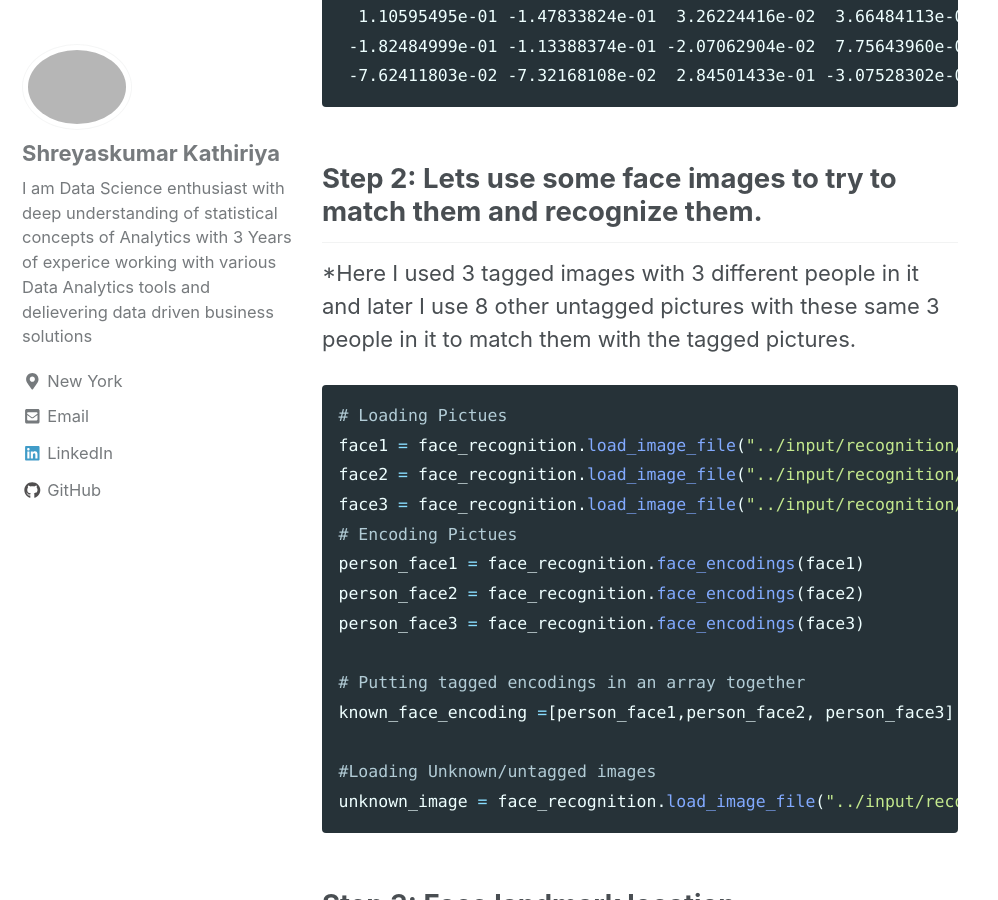
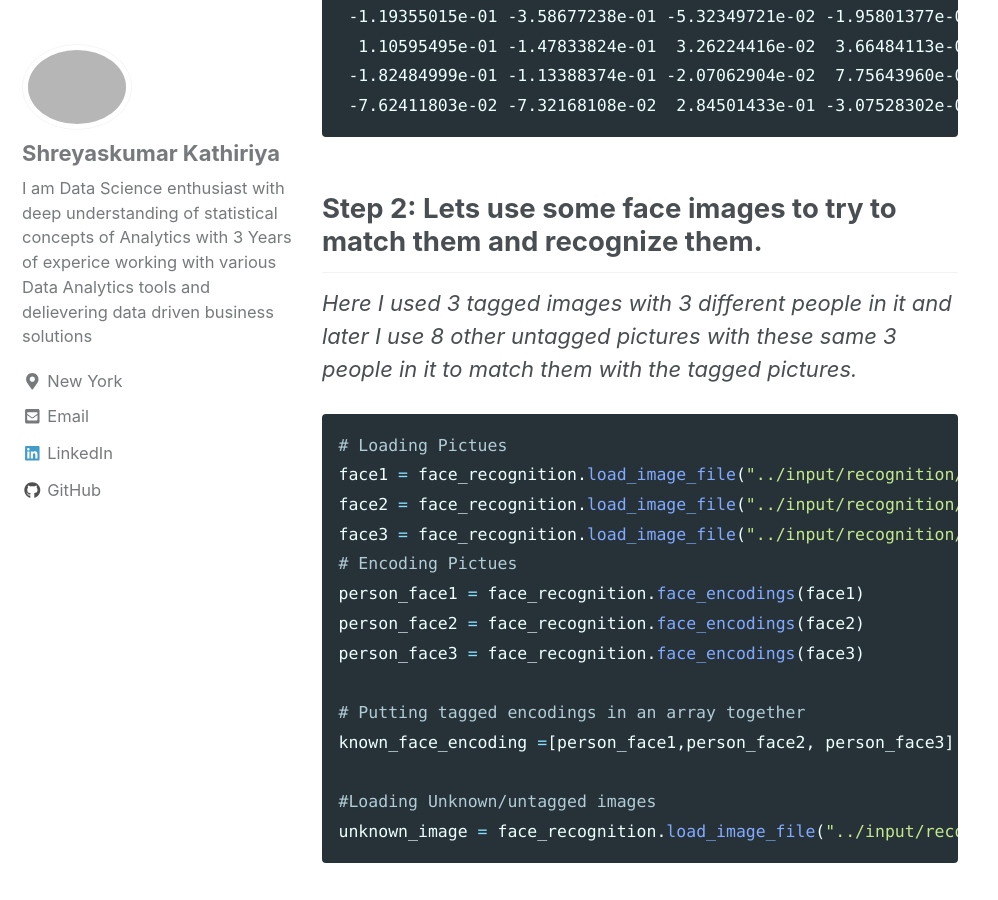
Before and after one commit to Shreyash1811/Shreyash1811.github.io, a Jekyll site: the page built from _posts/2018-01-28-perceptron.md, in a window 1280 px wide and 900 px high, scrolled down 9882 px. Shown: the whole window, without its empty margins (0-998 px from the left). Built offline with Jekyll 4.4.1, drawn with Linux system fonts in a browser that asks for light colours; nearby versions of some CDN libraries; emoji names are drawn with the system emoji font.

Commit message:
Update 2018-01-28-perceptron.md

````diff
--- a/_posts/2018-01-28-perceptron.md
+++ b/_posts/2018-01-28-perceptron.md
@@ -215,6 +215,7 @@
     print(first_face_encoding)
 ```
 *Expect an output with array of numbers reperesntation of Image we encoded as shown below*
+
 ```python
 [-2.47579083e-01  7.29503706e-02  8.54542255e-02 -2.40019821e-02
  -8.91461521e-02  3.61719504e-02  7.91041255e-02  3.36378478e-02
@@ -228,7 +229,7 @@
  -7.62411803e-02 -7.32168108e-02  2.84501433e-01 -3.07528302e-03
 ```
 ## Step 2: Lets use some face images to try to match them and recognize them.
-*Here I used 3 tagged images with 3 different people in it and later I use 8 other untagged pictures with these same 3 people in it to match them with the tagged pictures.
+*Here I used 3 tagged images with 3 different people in it and later I use 8 other untagged pictures with these same 3 people in it to match them with the tagged pictures.*
 
 ```python
 # Loading Pictues
@@ -273,8 +274,8 @@
 
 *Our code matches unknown image 1 to be person 2, lets see if it is correct*
 ###Unknown Image
-<img src="{{ site.url }}{{ site.baseurl }}/images/face_rec/face_rec_pic/unknown_1.png" alt="linearly separable data">
+<img src="{{ site.url }}{{ site.baseurl }}/images/face_rec/face_rec_pic/unknown_1.jpg" alt="linearly separable data">
 ###Person Image
-<img src="{{ site.url }}{{ site.baseurl }}/images/face_rec/face_rec_pic/person_2.png" alt="linearly separable data">
+<img src="{{ site.url }}{{ site.baseurl }}/images/face_rec/face_rec_pic/person_2.jpg" alt="linearly separable data">
 
 ## Amazing!! our code matched the person in the picture correctly.
````
Also changed, not shown: other parts of _posts/2018-01-28-perceptron.md (+1 -1 lines).
